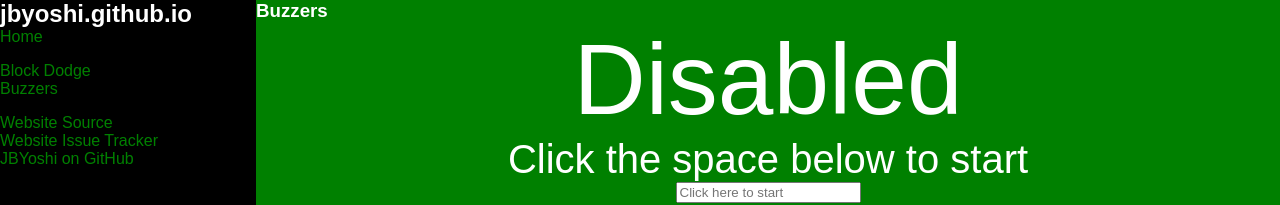
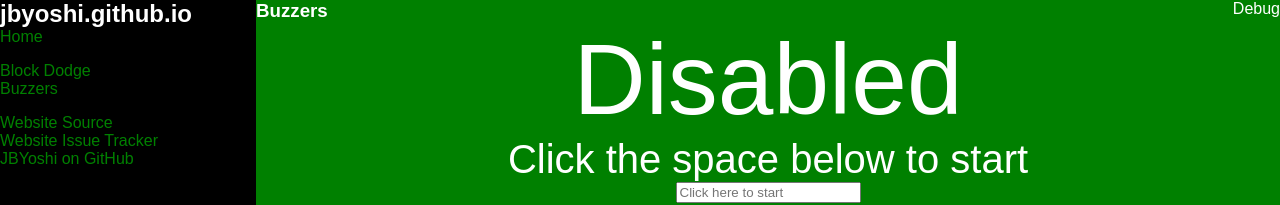
Before and after one commit to JBYoshi/jbyoshi.github.io, a Jekyll site: the page built from buzzers.html, in a window 1280 px wide. Shown: the top 205 px of the page. Built offline with Jekyll 4.4.1, drawn with Linux system fonts in a browser that asks for light colours.

Commit message:
Buzzer sounds and debug message

```diff
--- a/buzzers.html
+++ b/buzzers.html
@@ -9,6 +9,14 @@
 <input id="buzzer-input" type="text">
 <table id="buzzer-names" style="padding-top: 5em;"><tr><th colspan="2">Buzzer Names</th></tr></table>
 </center>
+<div style="position: absolute; right: 0; top: 0;">
+    <audio id="buzzer-sound" preload="auto">
+        <source src="ding.mp3" type="audio/mpeg">
+        <source src="ding.wav" type="audio/x-wav">
+        <source src="ding.ogg" type="audio/ogg">
+    </audio>
+    <span id="buzzer-debug">Debug</span>
+</div>
 <script>
 window.onload = function() {
 var nameFields = new Array();
@@ -92,10 +104,13 @@
     var pressed;
     if (key >= 48 && key <= 57) {
         pressed = key - 48;
+        document.getElementById("buzzer-debug").innerHTML = "true";
     } else if (key >= 96 && key <= 105) {
         pressed = key - 96;
+        document.getElementById("buzzer-debug").innerHTML = "false";
     } else {
         lastKeyCode = key;
+        document.getElementById("buzzer-debug").innerHTML = "null";
         return;
     }
     if (pressed == 0) {
```
Also changed, not shown: other parts of buzzers.html (+4 -0 lines), 3 other files.
